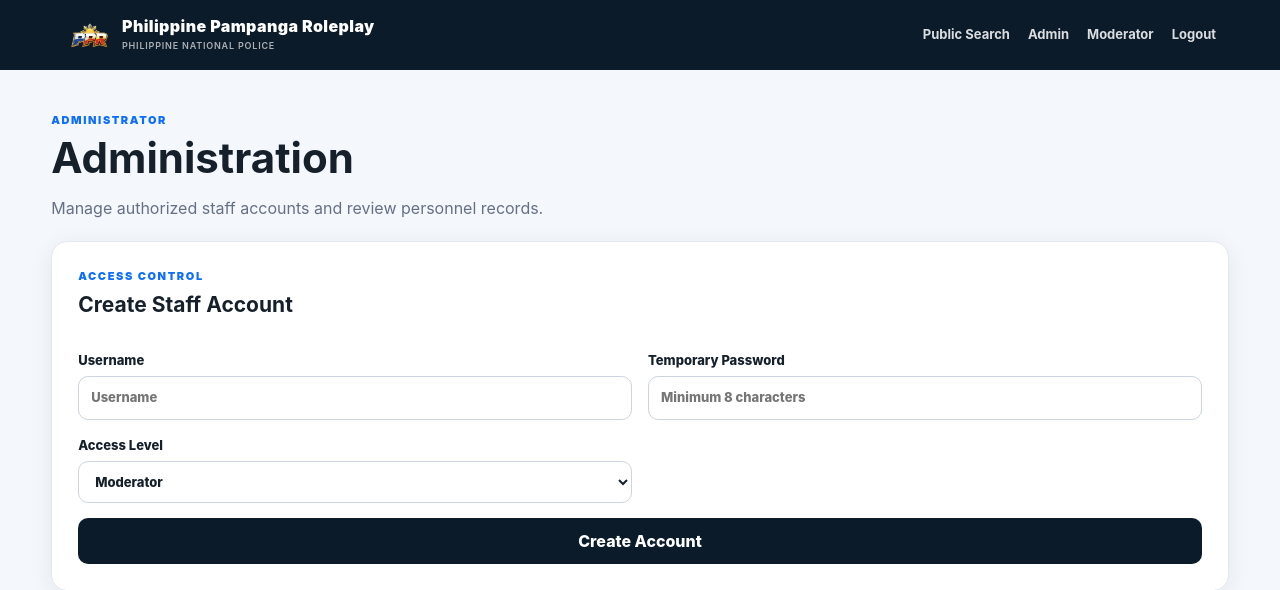
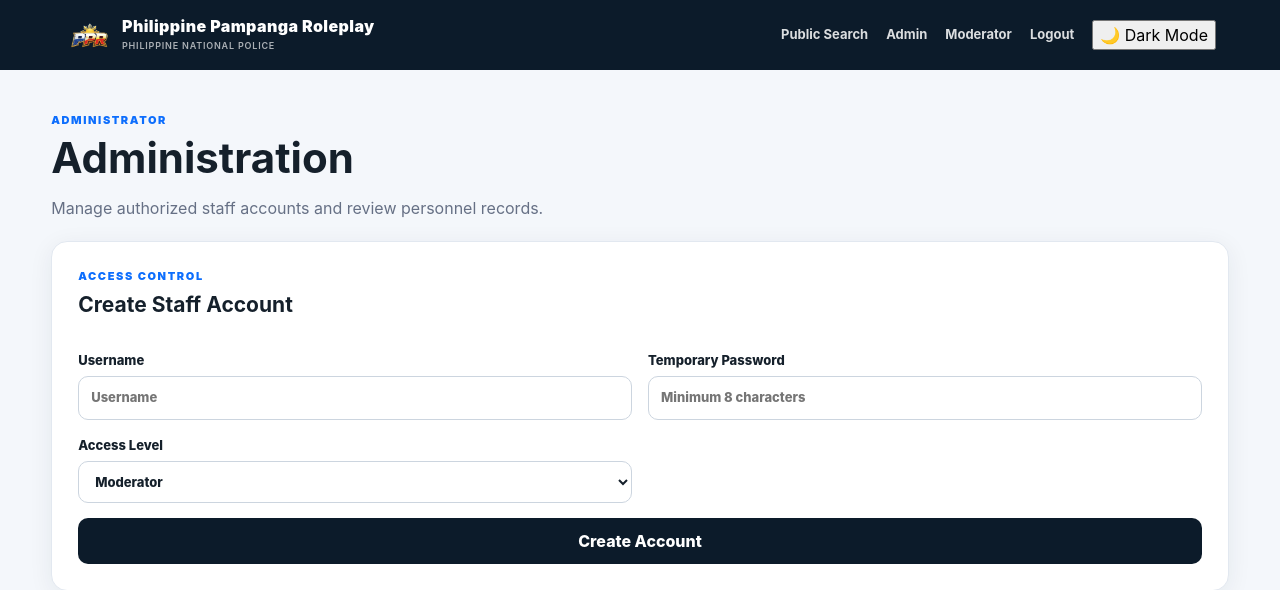
Before and after one commit to VGOVJUSTAPLAYER1023/police-points-system, a Flask app: page /admin in a window 1280 px wide. Shown: the top 590 px of the page. Run offline with Flask 3, Linux system fonts and the light colour scheme; the visitor is signed in with stand-in values (Sample User, id 1); data comes from the database, SQL or seed files in the repository; some libraries are stand-ins or nearby versions.

Commit message:
Update base.html

```diff
--- a/templates/base.html
+++ b/templates/base.html
@@ -2,7 +2,7 @@
 <html lang="en">
 <head>
 <meta charset="utf-8">
-    <meta name="viewport" content="width=device-width, initial-scale=1">
+<meta name="viewport" content="width=device-width,initial-scale=1">
 
 <title>{% block title %}Philippine Pampanga Roleplay{% endblock %}</title>
 
@@ -14,60 +14,102 @@
 <header class="nav">
 
   <a class="brand" href="{{ url_for('public_home') }}">
-
-        <!-- Logo -->
     <img
       src="{{ url_for('static', filename='Gemini_Generated_Image_1xzmsj1xzmsj1xzm-removebg-preview.png') }}"
-            alt="Philippine Pampanga Roleplay Logo"
+      alt="Logo"
       class="brand-logo"
     >
 
-        <!-- Website Title -->
     <div class="brand-text">
       <div class="brand-title">Philippine Pampanga Roleplay</div>
       <div class="brand-subtitle">Philippine National Police</div>
     </div>
-
   </a>
 
-    <nav>
+  <nav class="nav-links">
     <a href="{{ url_for('public_home') }}">Public Search</a>
 
     {% if current_role == 'admin' %}
       <a href="{{ url_for('admin_home') }}">Admin</a>
     {% endif %}
 
-        {% if current_role in ['admin', 'moderator'] %}
+    {% if current_role in ['admin','moderator'] %}
       <a href="{{ url_for('mod_home') }}">Moderator</a>
       <a href="{{ url_for('logout') }}">Logout</a>
     {% endif %}
+
+    <!-- DARK MODE BUTTON -->
+    <button
+      id="themeToggle"
+      class="theme-toggle"
+      type="button"
+      aria-label="Toggle dark mode"
+    >
+      🌙 Dark Mode
+    </button>
+
   </nav>
 
 </header>
 
-
 <main class="wrap">
 
 {% with messages = get_flashed_messages(with_categories=true) %}
-
   {% for category, message in messages %}
-
     <div class="flash {{ category }}">
       {{ message }}
     </div>
-
   {% endfor %}
-
 {% endwith %}
 
 {% block content %}{% endblock %}
 
 </main>
 
-
 <footer>
   Philippine Pampanga Roleplay · Philippine National Police
 </footer>
 
+
+<script>
+(function () {
+
+  const body = document.body;
+  const button = document.getElementById("themeToggle");
+
+  // Load saved theme
+  const savedTheme = localStorage.getItem("theme");
+
+  if (savedTheme === "dark") {
+    body.classList.add("dark-mode");
+  }
+
+  function updateButton() {
+    if (body.classList.contains("dark-mode")) {
+      button.textContent = "☀️ Light Mode";
+    } else {
+      button.textContent = "🌙 Dark Mode";
+    }
+  }
+
+  updateButton();
+
+  button.addEventListener("click", function () {
+
+    body.classList.toggle("dark-mode");
+
+    if (body.classList.contains("dark-mode")) {
+      localStorage.setItem("theme", "dark");
+    } else {
+      localStorage.setItem("theme", "light");
+    }
+
+    updateButton();
+
+  });
+
+})();
+</script>
+
 </body>
 </html>
```
Lines whose indentation alone changed are shown as unchanged.
